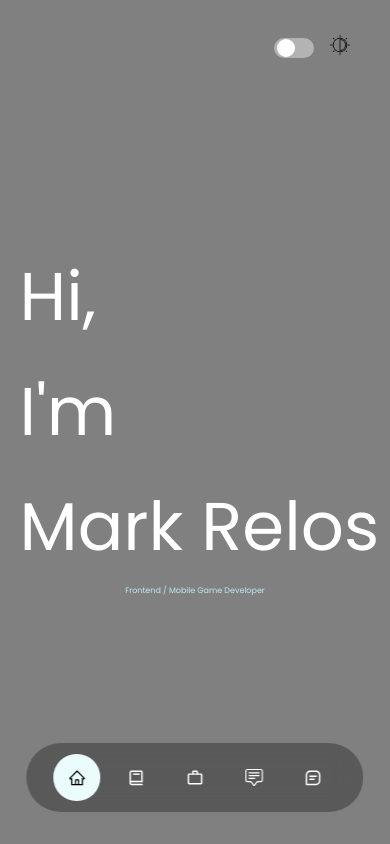
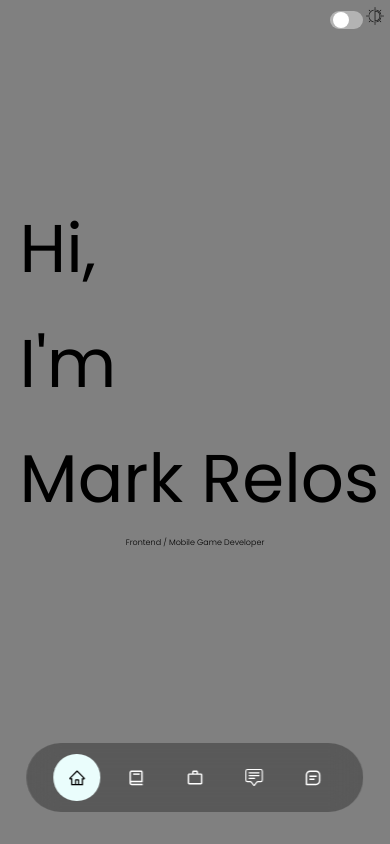
Before and after one commit to markrelos/my-portfolio-website, a React (Create React App) app: page / in a window 390 px wide. Shown: the top 844 px of the page. Built offline with nearby package versions, Linux system fonts and the light colour scheme.

Commit message:
Added Darkmode Toggle

```diff
--- a/src/components/contact/Contact.jsx
+++ b/src/components/contact/Contact.jsx
@@ -132,18 +132,15 @@ const Contact = () => {
             required
           />
           </motion.div>
-          <motion.button
+          <button
             className='btn-submit'
             target="blank"
             type='submit'
-            whileHover={{ scale: 1.2, backgroundColor: 'transparent', border: '1px solid var(--color-primary)' }}
-            onHoverStart={e => {}}
-            onHoverEnd={e => {}}
           >
-            <p className='text-light'
+            <p className='btn-text'
             >Send Message
             </p>
-          </motion.button>
+          </button>
         </form>
       </div>
     </section>
--- a/src/components/contact/contact.css
+++ b/src/components/contact/contact.css
@@ -69,15 +69,25 @@ input, textarea {
     opacity: 0.4;
 }
 
-.btn-submit {
+.btn-submit{
     width: max-content;
     display: inline-block;
-    background-color: var(--color-primary);
     padding: 0.75rem 1.2rem;
     border-radius: 0.6rem;
     cursor: pointer;
-    border-color: transparent;
+    border-color: var(--color-primary);
+    background-color: var(--color-primary);
+    border: 1px solid white;
+    transition: all 0.2s ease-in-out;
+}
 
+.btn-submit:hover{
+    transform: scale(1.2);
+    background-color: transparent;
+}
+
+.btn-text{
+    color: var(--color-primary-variant);
 }
 /* =================== MEDIA QUERIES (MEDIUM DEVICES) =================== */
 
--- a/src/components/experience/Experience.jsx
+++ b/src/components/experience/Experience.jsx
@@ -46,7 +46,7 @@ const Experience = () => {
             <motion.div className="exp_panel"
                     initial={{ scale: 0 }}
                     animate={isVisible ? {scale: 1 } : { scale: 0 }}
-                    transition={{ type: 'spring', stiffness: 260, damping: 20}}
+                    transition={{ duration: 0.2}}
             >
                     <article>
                       <h3>Frontend Development</h3>
@@ -98,9 +98,9 @@ const Experience = () => {
                 </motion.div>
           {/* END OF FRONTEND */}
             <motion.div className="exp_panel"
-                    initial={{scale: 0 }}
-                    animate={isVisible ? {scale: 1 } : { scale: 0 }}
-                    transition={{ type: 'spring', stiffness: 260, damping: 20, delay: 0.2 }}>
+                     initial={{ scale: 0 }}
+                     animate={isVisible ? {scale: 1 } : { scale: 0 }}
+                     transition={{ duration: 0.2}}>
                 <article>
                 <h3>Backend Development</h3>
                   <div className="experience__content">
--- a/src/components/header/Header.jsx
+++ b/src/components/header/Header.jsx
@@ -1,7 +1,5 @@
 import React, { useEffect, useState} from 'react'
 import './header.css'
-import CTA from './CTA'
-import ME from '../../assets/me.png'
 import HeaderSocials from './HeaderSocials'
 import { motion } from "framer-motion"
 import TextSpan from './TextSpan'
@@ -20,6 +18,8 @@ const Header = () => {
     setIsDarkMode(!isDarkMode);
     const body = document.querySelector("body");
     body.classList.toggle("dark-mode", isOn);
+    const root = document.documentElement;
+    root.classList.toggle("dark-mode", isOn);
   }
 
   const toggleSwitch = () => {
@@ -31,6 +31,35 @@ const Header = () => {
     stiffness: 700,
     damping: 30
   };
+
+  const [isVisible, setIsVisible] = useState(false);
+
+  useEffect(() => {
+    const handleScroll = () => {
+      const currentPosition = window.scrollY;
+      const sections = document.querySelectorAll('section');
+      let currentSection = null;
+
+      sections.forEach((section, index) => {
+        const sectionTop = section.offsetTop - 200;
+        const sectionHeight = section.offsetHeight;
+
+        if (currentPosition >= sectionTop && currentPosition < sectionTop + sectionHeight) {
+          const element = section.querySelector('.animate-Header');
+          setIsVisible(!element);
+        } else if (currentPosition < sections[0].offsetTop - 200) {
+          const element = section.querySelector('.animate-Header');
+          setIsVisible(!!element); // At the top of the page
+        } else if (index === sections.length - 1 && currentPosition >= sectionTop + sectionHeight) {
+          const element = section.querySelector('.animate-Header');
+          setIsVisible(!!element);// At the bottom of the page
+        }
+      });
+    };
+
+    window.addEventListener('scroll', handleScroll);
+    return () => window.removeEventListener('scroll', handleScroll);
+  }, []);
 
   return (
     <section id="home">
@@ -54,9 +83,9 @@ const Header = () => {
                 {sentence.map((word, wordIndex) => (
                   <motion.div className='animate_Header'
                   key={wordIndex}
-                  initial={{ y: '60vw', opacity: 0 }}
-                  animate={{ y: 0, opacity: 1 }}
-                  transition={{ delay: wordIndex * 0.5, duration: 0.8, ease: 'easeOut' }}
+                  initial={{ scale: 0, opacity: 0 }}
+                  animate={{ scale: 1, opacity: 1 }}
+                  transition={{ delay: wordIndex * 0.3, duration: 0.5, ease: 'easeOut' }}
                   >
                     {word.split("").map((letter, letterIndex) => (
                       <TextSpan key={letterIndex}>
--- a/src/components/header/TextSpan.jsx
+++ b/src/components/header/TextSpan.jsx
@@ -23,13 +23,18 @@ const TextSpan = ({children}) => {
     }
 
     const resetColor = () => {controls.start({
-        color: "#ffffff",
+        color: "var(--color-dark-mode)",
         transition: {
           duration: 0.5,
         },
       });
       setIsPlaying(false);
       };
+
+      useEffect(() => {
+        rubberBand();
+    }, []);
+
 
     return(
 
@@ -39,7 +44,6 @@ const TextSpan = ({children}) => {
             if(!isPlaying)
                 rubberBand();
         }}
-        /*onAnimationComplete={() => setIsPlaying(false)}*/
         onAnimationComplete={resetColor}
         >
             {children}
--- a/src/components/header/header.css
+++ b/src/components/header/header.css
@@ -8,7 +8,8 @@
     transform: translateY(-50%);
     width: 150px;
     height: 60px;
-    gap: 1rem;
+    gap: 0.2rem;
+    z-index: 9999;
 }
 
 .switch {
@@ -58,35 +59,23 @@
 
   .dark-mode .image {
     background-image: url(../../../src/assets/darkmode.png);
-  }
-{/*}.switch {
-    width: 160px;
-    height: 100px;
-    background-color: rgba(255, 255, 255, 0.4);
-    display: flex;
-    justify-content: flex-start;
-    border-radius: 50px;
-    padding: 10px;
-    cursor: pointer;
+    background-color: white;
+
   }
 
-  .switch[data-isOn="true"] {
-    justify-content: flex-end;
+  :root.dark-mode{
+    --color-primary: #808080;
+    --color-bg-btn: #000000;
+    --color-primary-variant: #82AAE3;
+    --color-dark-mode: #ffffff;
   }
-
-  .handle {
-    width: 80px;
-    height: 80px;
-    background-color: white;
-    border-radius: 40px;
-  }*/}
 
 #home{
     margin-top:0rem;
 }
 header {
     height: 100vh;
-    padding-top: 10rem;
+    padding-top: 15rem;
     overflow: hidden;
 }
 
@@ -94,6 +83,10 @@ header {
     text-align: center;
     height: 100%;
     position: relative;
+}
+
+.text-span{
+  color: var(--color-dark-mode);
 }
 /* ============= Span ========== */
 .letter-container{
@@ -160,22 +153,10 @@ header {
 
 .p_home
 {
-    color: var(--color-bg-variant);
+    color: var(--color-primary-variant);
+        font-weight: 300;
+    font-size: 0.9rem;
 }
-/* ============= Image ========== */
-
-/*.me {
-    background: linear-gradient(var(--color-primary), transparent);
-    width: 22rem;
-    height: 30rem;
-    position: absolute;
-    left: calc(50% - 11rem);
-    margin-top: 4rem;
-    border-radius: 12rem 12rem 0 0;
-    overflow: hidden;
-    padding: 5rem 1.5rem 1.5rem 1.5rem;
-}*/
-
 
 /* ============= Scroll Down ========== */
 
@@ -208,7 +189,7 @@ header {
 @media screen and (max-width: 600px) {
     header {
         height: 140vh;
-        padding-top: 5rem;
+        padding-top: 2rem;
        }
        .header__container{
         padding-top: 10rem;
@@ -217,22 +198,25 @@ header {
         display: none;
        }
        .switch {
-        width: 40px;
-        height: 20px;
+        width: 35px;
+        height: 18px;
         padding: 1px;
       }
 
       .handle {
+        width: 16px;
+        height: 16px;
+      }
+      .image
+      {
         width: 18px;
         height: 18px;
       }
-      .image
-      {
-        width: 20px;
-        height: 20px;
-      }
       .switch_wrapper
       {
+        margin-top: 20px;
+        width: 60px;
+        height: 50px;
         right: 0px;
         align-items: center;
       }
--- a/src/index.css
+++ b/src/index.css
@@ -15,9 +15,11 @@
     --color-bg: #EAFDFC;
     --color-bg-variant: #BFEAF5;
     --color-primary: #82AAE3;
-    --color-primary-variant: #91D8E4;
+    --color-primary-variant: #000000;
     --color-white: #ffffff;
     --color-light: #a9a2c0;
+    --color-bg-btn: #808080;
+    --color-dark-mode: #000000;
 
     --transition: all 400ms ease;
 
@@ -115,7 +117,7 @@ a:hover {
 }
 
 .btn-primary {
-    background: #808080;
+    background: var(--color-bg-btn);
     color: var(--color-bg);
 }
 
```
